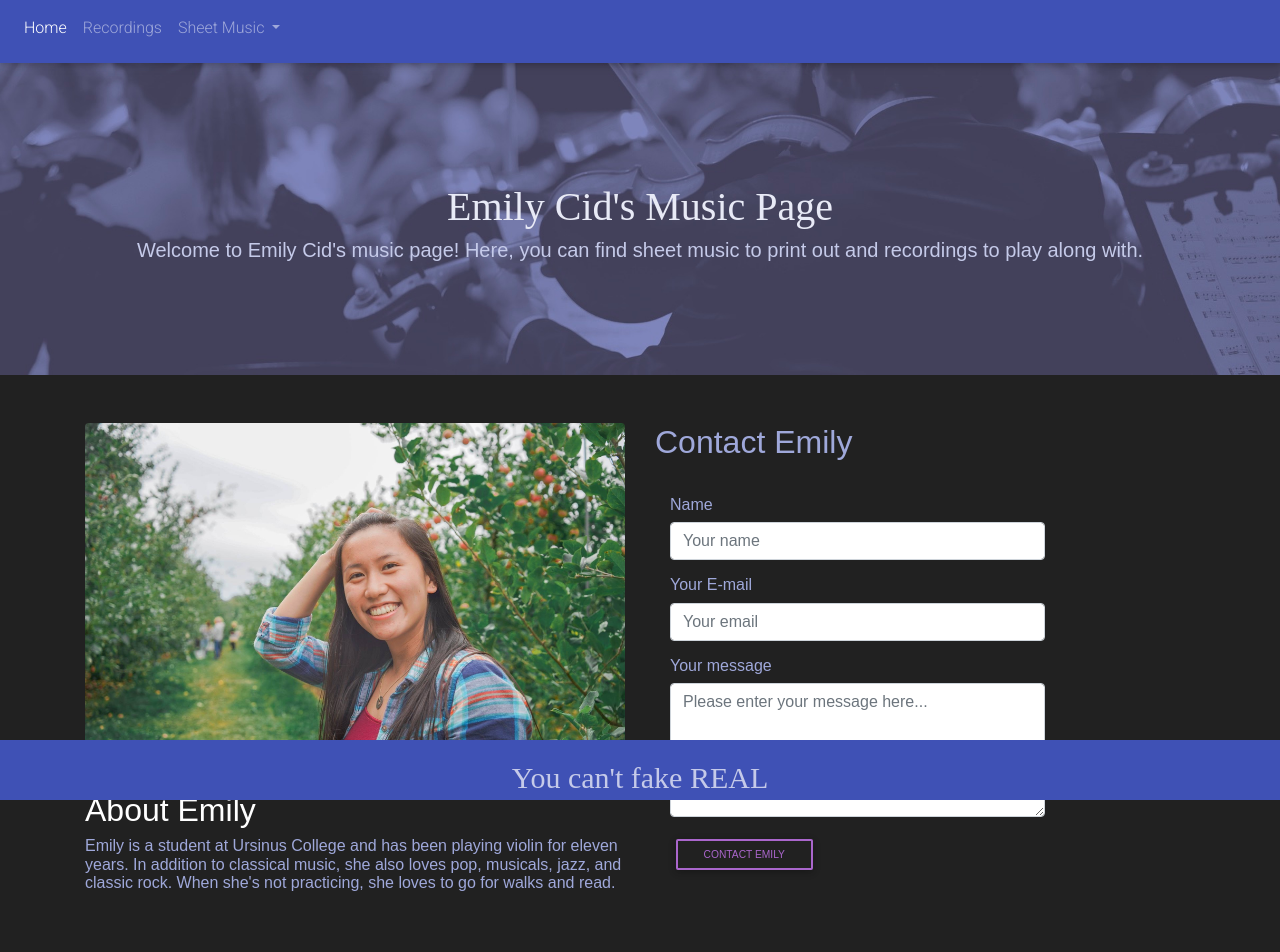
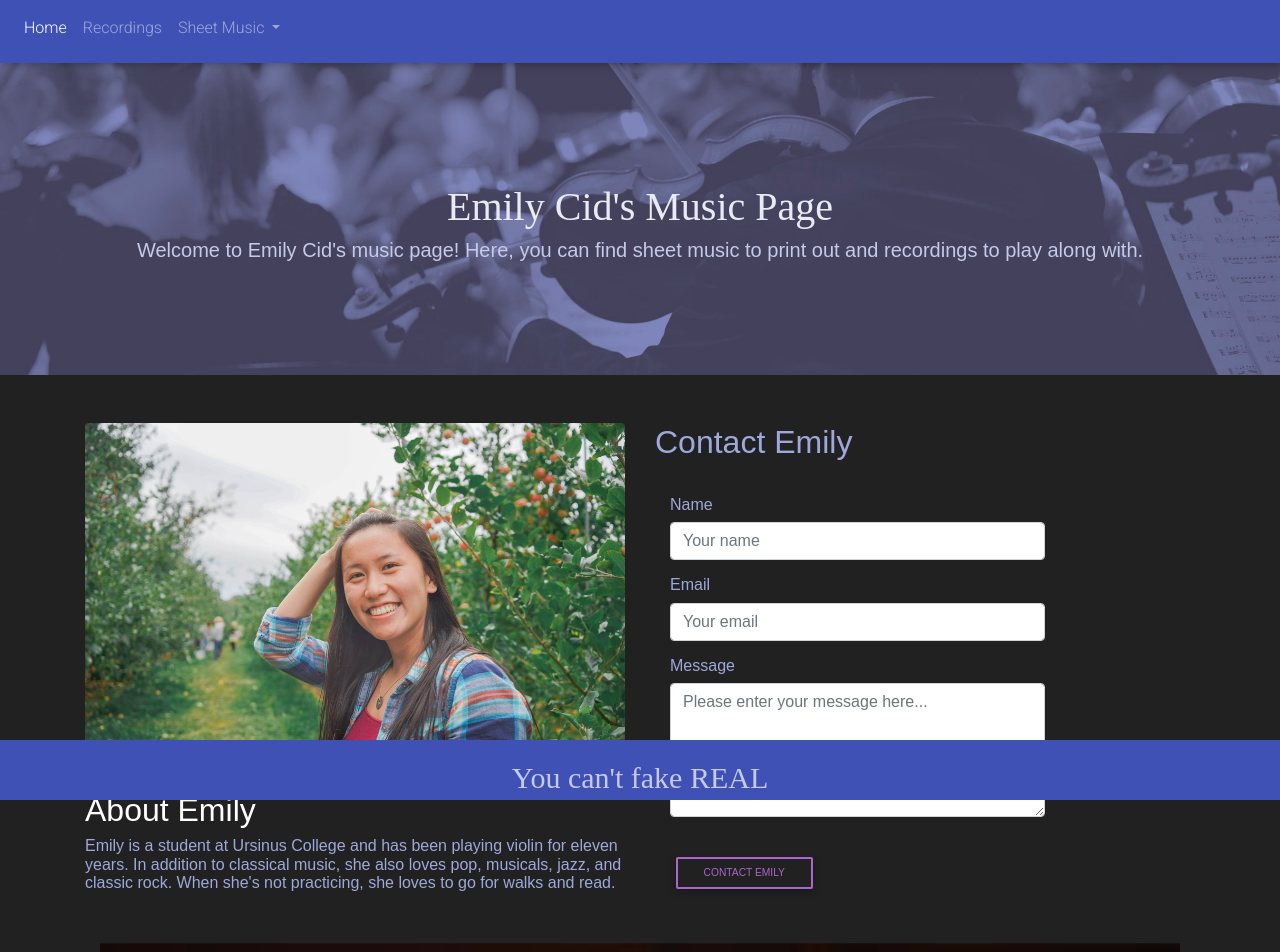
Before and after one commit to bbugieda/emilycid-angular, an Angular app: page /home in a window 1280 px wide. Shown: the top 952 px of the page. Built offline with nearby package versions, Linux system fonts and the light colour scheme; a web font is replaced by a local one.

Commit message:
minor changes to contact form field names and button placement

```diff
--- a/src/app/home/home.component.html
+++ b/src/app/home/home.component.html
@@ -12,6 +12,8 @@
     <div class="container full-page-height">
 
         <div class="row">
+
+            <!-- Emily's Photo and About Information -->
             <div class="col-sm">
                 <figure class="figure">
                     <img src="../../assets/img/emily/emily-cid.jpg" class="figure-img img-fluid rounded"
@@ -28,7 +30,60 @@
                     <br>
                 </figure>
             </div>
-            <!-- <div class="col-sm">
+
+            <!-- Contact Form -->
+            <div class="col-sm col-md-6 col-md-offset-3">
+                <div class="well well-sm">
+                    <form class="form-horizontal" action="" method="post">
+                        <fieldset>
+                            <legend class="text-left sub-section-header">
+                                <h2>Contact Emily</h2>
+                            </legend>
+                            <br>
+
+                            <!-- Name input-->
+                            <div class="form-group">
+                                <label class="col-md-3 control-label sub-section-header" for="name">Name</label>
+                                <div class="col-md-9">
+                                    <input id="name" name="name" type="text" placeholder="Your name"
+                                        class="form-control" required>
+                                </div>
+                            </div>
+
+                            <!-- Email input-->
+                            <div class="form-group">
+                                <label class="col-md-3 control-label sub-section-header" for="email">Email</label>
+                                <div class="col-md-9">
+                                    <input id="email" name="email" type="text" placeholder="Your email"
+                                        class="form-control" required>
+                                </div>
+                            </div>
+
+                            <!-- Message body -->
+                            <div class="form-group">
+                                <label class="col-md-3 control-label sub-section-header" for="message">Message</label>
+                                <div class="col-md-9">
+                                    <textarea class="form-control" id="message" name="message"
+                                        placeholder="Please enter your message here..." rows="5" required></textarea>
+                                </div>
+                            </div>
+
+                            <!-- Form actions -->
+                            <div class="form-group">
+                                <div class="col-md-12 text-left">
+                                    <br>
+                                    <button type="button" class="btn btn-sm btn-outline-secondary">Contact
+                                        Emily</button>
+                                </div>
+                            </div>
+                        </fieldset>
+                    </form>
+                </div>
+            </div>
+        </div>
+
+        <!-- Picture Carousel -->
+        <div class="col-sm">
             <div id="carouselExampleIndicators" class="carousel slide" data-ride="carousel">
                 <ol class="carousel-indicators">
                     <li data-target="#carouselExampleIndicators" data-slide-to="0" class="active"></li>
@@ -41,8 +96,7 @@
                             alt="First slide">
                     </div>
                     <div class="carousel-item">
-                            <img class="d-block w-100" src="../../assets/img/carousel/scott-hensil.jpg"
-                                alt="Second slide">
+                        <img class="d-block w-100" src="../../assets/img/carousel/scott-hensil.jpg" alt="Second slide">
                     </div>
                     <div class="carousel-item">
                         <img class="d-block w-100" src="../../assets/img/carousel/orchestra-stock-1.jpg"
@@ -58,50 +112,9 @@
                     <span class="sr-only">Next</span>
                 </a>
             </div>
-            </div> -->
-
-                  <div class="col-sm col-md-6 col-md-offset-3">
-                    <div class="well well-sm">
-                      <form class="form-horizontal" action="" method="post">
-                      <fieldset>
-                        <legend class="text-left sub-section-header"><h2>Contact Emily</h2></legend>
-                        <br>
-
-                        <!-- Name input-->
-                        <div class="form-group">
-                          <label class="col-md-3 control-label sub-section-header" for="name">Name</label>
-                          <div class="col-md-9">
-                            <input id="name" name="name" type="text" placeholder="Your name" class="form-control" required>
-                          </div>
         </div>
 
-                        <!-- Email input-->
-                        <div class="form-group">
-                          <label class="col-md-3 control-label sub-section-header" for="email">Your E-mail</label>
-                          <div class="col-md-9">
-                            <input id="email" name="email" type="text" placeholder="Your email" class="form-control" required>
-                          </div>
-                        </div>
 
-                        <!-- Message body -->
-                        <div class="form-group">
-                          <label class="col-md-3 control-label sub-section-header" for="message">Your message</label>
-                          <div class="col-md-9">
-                            <textarea class="form-control" id="message" name="message" placeholder="Please enter your message here..." rows="5" required></textarea>
-                          </div>
-                        </div>
-
-                        <!-- Form actions -->
-                        <div class="form-group">
-                          <div class="col-md-12 text-left">
-                            <button type="button" class="btn btn-sm btn-outline-secondary">Contact Emily</button>
-                          </div>
-                        </div>
-                      </fieldset>
-                      </form>
-                    </div>
-                </div>
-        </div>
     </div>
 </div>
 
```
Lines whose indentation alone changed are shown as unchanged.
